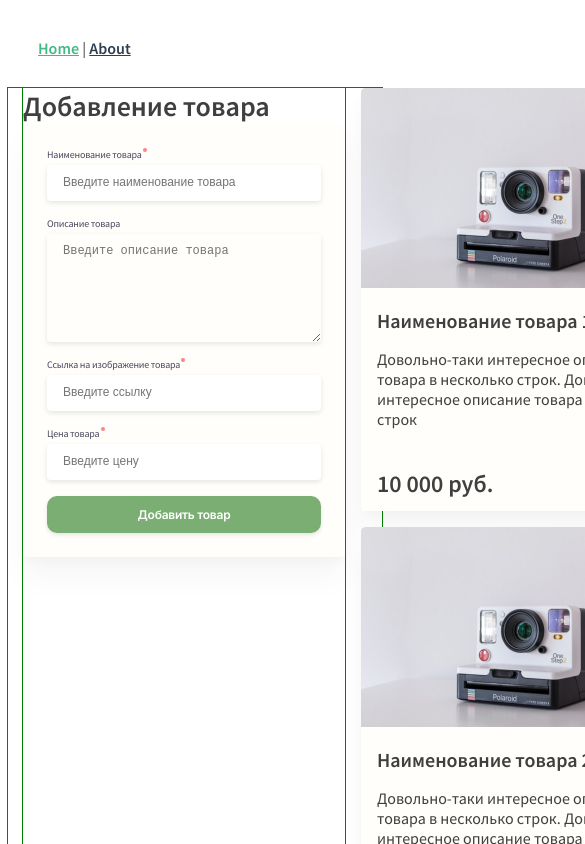
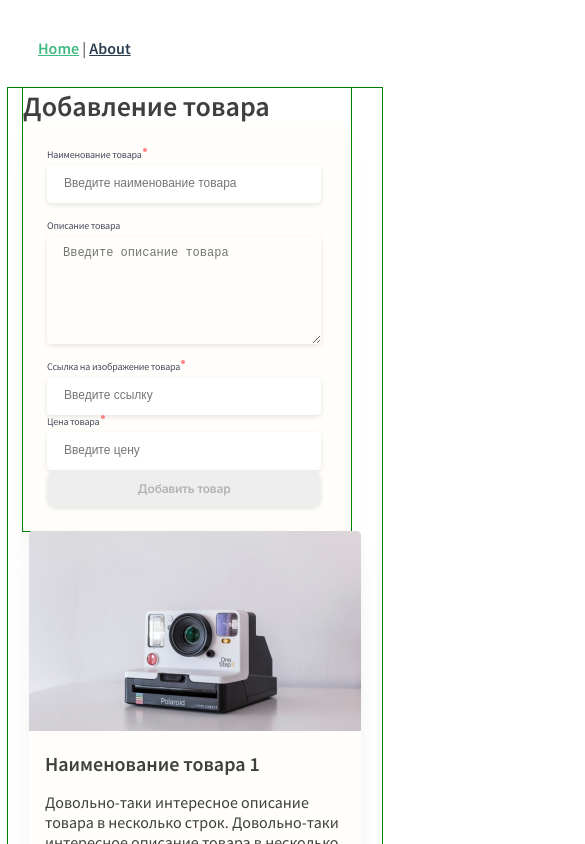
Before and after one commit to nikolaysalinder/test-job, a Vue app: page / in a window 390 px wide. Shown: the top 844 px of the page, 585 px wide, since content can reach past the window. Built offline with nearby package versions, Linux system fonts and the light colour scheme.

Commit message:
feat: create error message for name input

```diff
--- a/src/components/AddGood.vue
+++ b/src/components/AddGood.vue
@@ -2,16 +2,24 @@
   <div class="add-good">
     <h2 class="title">Добавление товара</h2>
     <form class="add-good__form">
+      <div class="wrapper">
         <label class="add-good__label add-good__label--name" for="name"
           ><span class="dot"></span>Наименование товара</label
         >
         <input
           class="add-good__input"
+          :class="{ 'add-good__input--error': hasNameError }"
           type="text"
           id="name"
           placeholder="Введите наименование товара"
           v-model="name"
+          required
+          @input="validateInput"
         />
+        <span class="add-good__error" :class="{ 'show-error': hasNameError }"
+          >Поле является обязательным</span
+        >
+      </div>
       <label class="add-good__label" for="description">Описание товара</label>
       <textarea
         class="add-good__textarea"
@@ -29,6 +37,7 @@
         id="link"
         placeholder="Введите ссылку"
         v-model="link"
+        required
       />
       <label class="add-good__label add-good__label--price" for="price"
         ><span class="dot"></span>Цена товара</label
@@ -39,11 +48,12 @@
         id="price"
         placeholder="Введите цену"
         v-model="price"
+        required
       />
       <button
         @click.prevent="addGood"
         class="add-good__button"
-        :disabled="false"
+        :disabled="true"
       >
         Добавить товар
       </button>
@@ -64,6 +74,7 @@ export default {
       description: "",
       link: "",
       price: "",
+      hasNameError: false,
     };
   },
   methods: {
@@ -77,6 +88,13 @@ export default {
       console.log(good);
       this.$store.commit("addGood", good);
     },
+    validateInput() {
+      if (this.name.length === 0) {
+        this.hasNameError = true;
+      } else {
+        this.hasNameError = false;
+      }
+    },
   },
 };
 </script>
@@ -85,11 +103,32 @@ export default {
 .add-good {
   outline: 1px solid green;
   margin-right: 16px;
+  .wrapper {
+    position: relative;
+    display: flex;
+    flex-direction: column;
+    padding-bottom: 16px;
+  }
   .title {
     margin-top: 0;
     margin-bottom: 0;
     font-size: 28px;
     color: #3f3f3f;
+  }
+  &__error {
+    position: absolute;
+    bottom: 3px;
+    display: none;
+    font-style: normal;
+    font-weight: normal;
+    font-size: 8px;
+    line-height: 10px;
+    letter-spacing: -0.02em;
+    color: #ff8484;
+    margin-top: 4px;
+  }
+  .show-error {
+    display: block;
   }
   &__form {
     display: flex;
@@ -151,9 +190,12 @@ export default {
     color: #3f3f3f;
     box-shadow: 0px 2px 5px rgba(0, 0, 0, 0.1);
     border-radius: 4px;
-    border: none;
+    border: 1px solid #ffffff;
     padding: 10px 16px 11px;
-    margin-bottom: 16px;
+    outline: none;
+    &--error {
+      border: 1px solid #ff8484;
+    }
   }
   &__textarea {
     padding: 10px 16px;
@@ -179,13 +221,10 @@ export default {
     line-height: 15px;
     text-align: center;
     letter-spacing: -0.02em;
-    color: #b4b4b4;
     border: none;
     padding: 11px 0;
-    background: #eeeeee;
-    border-radius: 10px;
     background: #7bae73;
-    box-shadow: 0px 2px 4px rgba(0, 0, 0, 0.1);
+    box-shadow: 0 2px 4px rgba(0, 0, 0, 0.1);
     border-radius: 10px;
     color: #ffffff;
     &:disabled {
--- a/src/components/Good.vue
+++ b/src/components/Good.vue
@@ -8,10 +8,12 @@
       alt="Супер камера"
     />
     <div class="wrapper">
-      <h3 class="title">{{ good.title }}</h3>
-      <p class="description">
-        {{ good.description }}
-      </p>
+      <div class="cover">
+        <h3 class="title">{{ good.title }}</h3>
+        <p class="description">
+          {{ good.description }}
+        </p>
+      </div>
       <p class="price">{{ good.price | splitNumber }} <span>руб.</span></p>
     </div>
     <button class="delete" @click="deleteGood(good.id)"></button>
@@ -68,9 +70,11 @@ export default {
     }
   }
   .wrapper {
+    position: relative;
     display: flex;
     flex-direction: column;
-    padding: 16px;
+    height: 223px;
+    padding: 16px 16px 50px;
   }
   .image {
     border-top-left-radius: 4px;
@@ -95,11 +99,14 @@ export default {
     margin-top: 16px;
   }
   .price {
+    position: absolute;
+    bottom: -5px;
     font-style: normal;
     font-weight: 600;
     font-size: 24px;
     line-height: 30px;
     color: #3f3f3f;
+    margin-top: auto;
   }
   .delete {
     display: block;
--- a/src/components/Products.vue
+++ b/src/components/Products.vue
@@ -43,4 +43,9 @@ export default {
     margin-right: -16px;
   }
 }
+@media screen and (max-width: 768px) {
+  .container--flex {
+    flex-direction: column;
+  }
+}
 </style>
```
Lines whose indentation alone changed are shown as unchanged.
